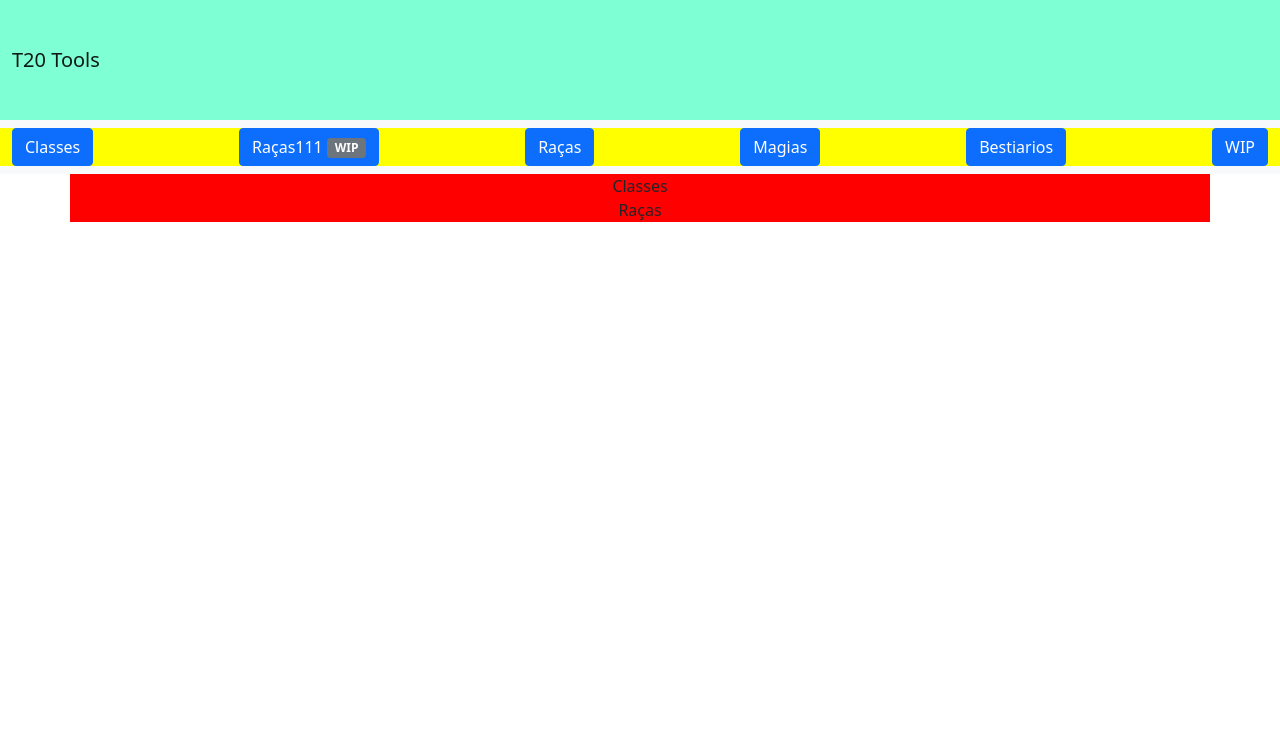
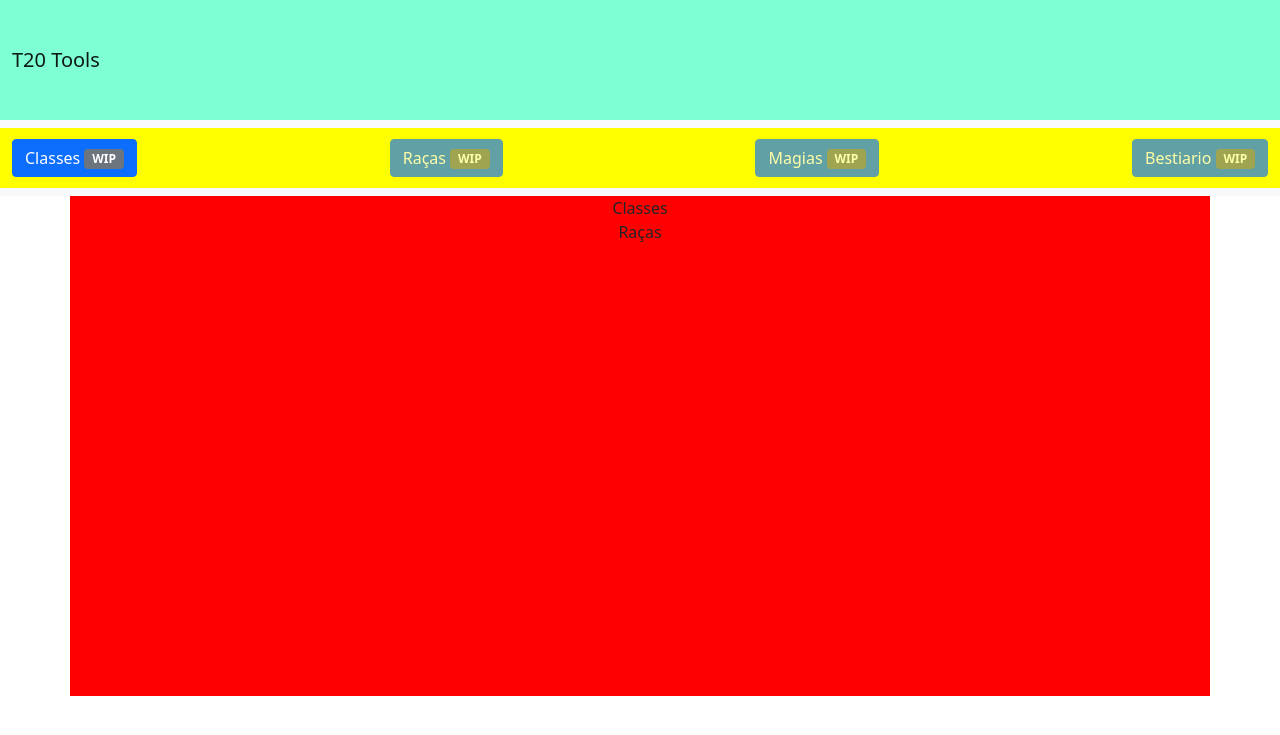
Before and after one commit to xlira/project-t20-tools, a Django app: page / in a window 1280 px wide. Shown: the top 735 px of the page. Run offline with Django 4.2, Linux system fonts and the light colour scheme.

Commit message:
mais alterações nos botões da segunda nav bar

```diff
--- a/app_t20_tools/templates/menu/home.html
+++ b/app_t20_tools/templates/menu/home.html
@@ -14,25 +14,33 @@
         <!-- As a heading -->
     <nav style="background-color: aquamarine !important; height: 120px;" class="navbar navbar-light bg-light">
       <div style="text-align: center;" class="container-fluid">
-        <span class="navbar-brand mb-0 h1">T20 Tools</span>
+        <span class="navbar-brand mb-0 h1" style="text-align: start;">T20 Tools</span>
       </div>
     </nav>
     <nav class="navbar navbar-light bg-light">
-      <div style="background-color: yellow;" class="container-fluid">
-        <a class="btn btn-primary" href="#" role="button">Classes</a>
+      <div style="background-color: yellow; height: 60px;" class="container-fluid">
+        <a class="btn btn-primary" href="#" role="button">Classes
+          <span class="badge bg-secondary">WIP</span>
+        </a>
         <a href="#">
-          <button class="btn btn-primary" type="submit">Raças111
+          <button class="btn btn-primary" type="submit" disabled>Raças
             <span class="badge bg-secondary">WIP</span>
           </button>
         </a>
-        <button class="btn btn-primary" href="#" type="submit">Raças</button>
-        <input class="btn btn-primary" type="button" value="Magias">
-        <input class="btn btn-primary" type="submit" value="Bestiarios">
-        <input class="btn btn-primary" type="reset" value="WIP">
+        <a href="#">
+          <button class="btn btn-primary" type="submit" disabled>Magias
+            <span class="badge bg-secondary">WIP</span>
+          </button>
+        </a>
+        <a href="#">
+          <button class="btn btn-primary" type="submit" disabled>Bestiario
+            <span class="badge bg-secondary">WIP</span>
+          </button>
+        </a>
       </div>
     </nav>
 
-    <div style="text-align: center; background-color: red;" class="container">
+    <div style="text-align: center; background-color: red; height: 500px;" class="container">
       <div>
         Classes
       </div>
```
